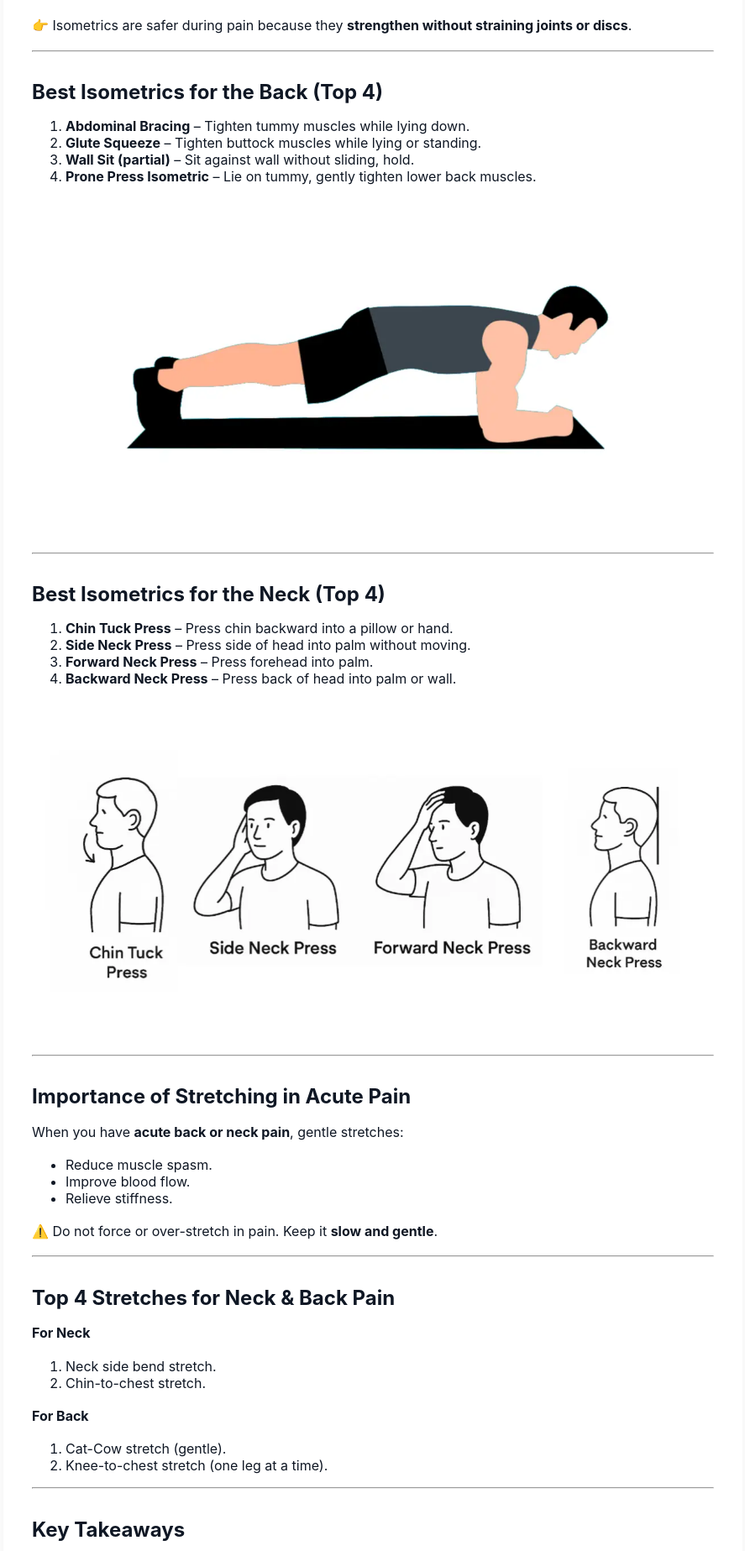
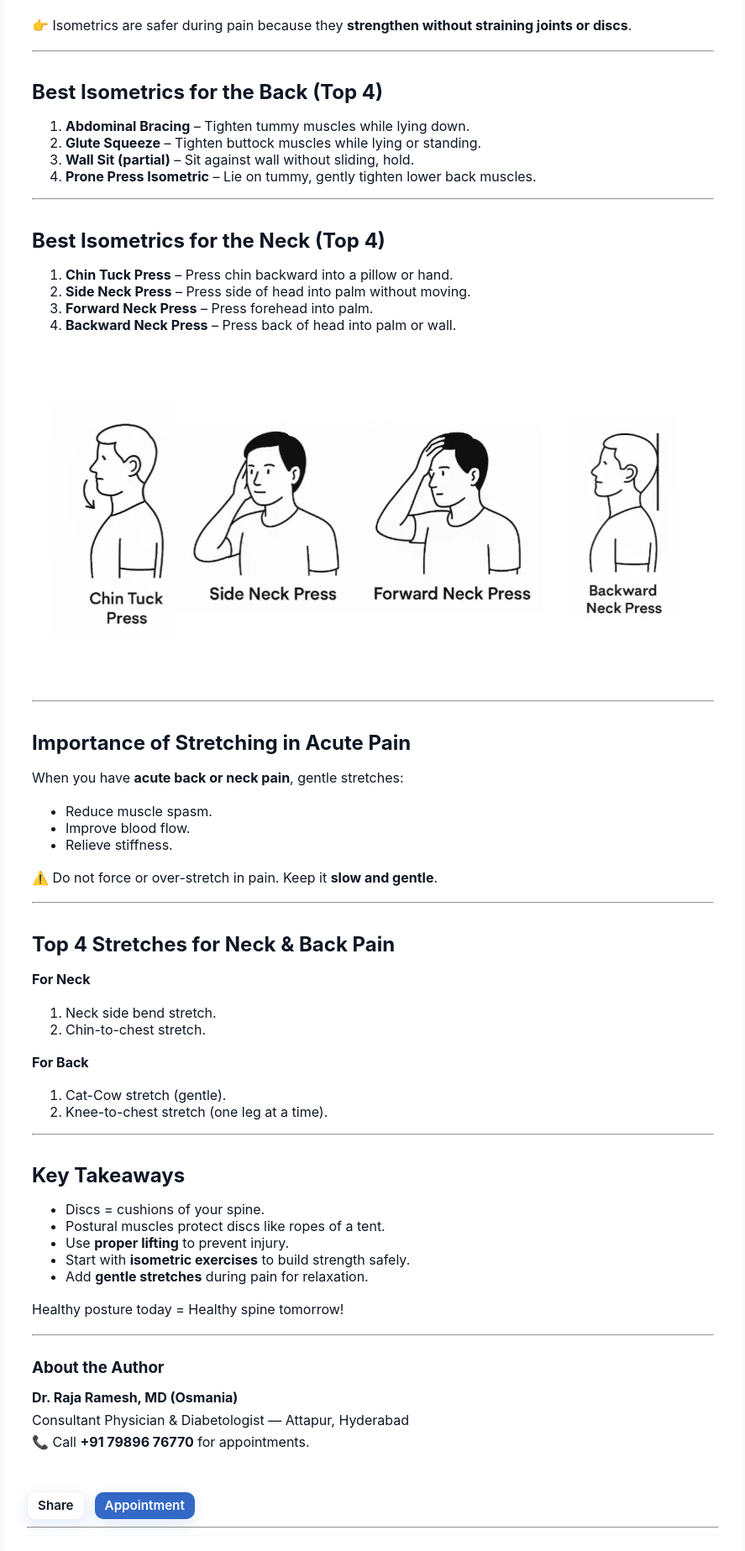
Before and after one commit to drrajarameshd/rr, a Jekyll site: the page built from _posts/2025-09-23-posture-and-disc-health.md, in a window 1280 px wide. Shown: the part 2017-3864 px from the top of the page at 84% size, without its empty margins (196-1083 px from the left). Built offline with Jekyll 4.4.1, drawn with Linux system fonts in a browser that asks for light colours.

Commit message:
Update 2025-09-23-posture-and-disc-health.md

```diff
--- a/_posts/2025-09-23-posture-and-disc-health.md
+++ b/_posts/2025-09-23-posture-and-disc-health.md
@@ -59,8 +59,6 @@ Example: bicep curls, squats.
 3. **Wall Sit (partial)** – Sit against wall without sliding, hold.
 4. **Prone Press Isometric** – Lie on tummy, gently tighten lower back muscles.
 
-![2025-09-23-plank](/assets/images/posts/2025-09-23-plank.webp)
-
 ---
 
 ## Best Isometrics for the Neck (Top 4)
```
